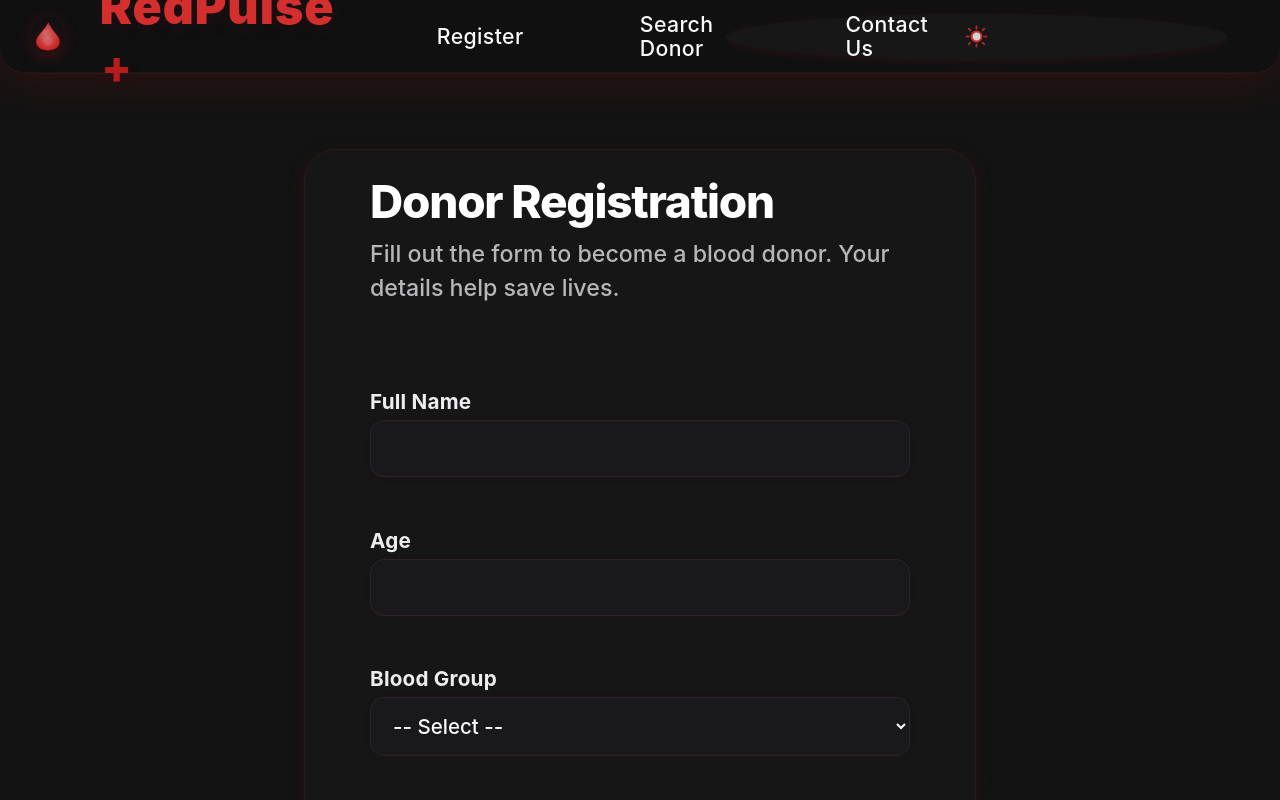
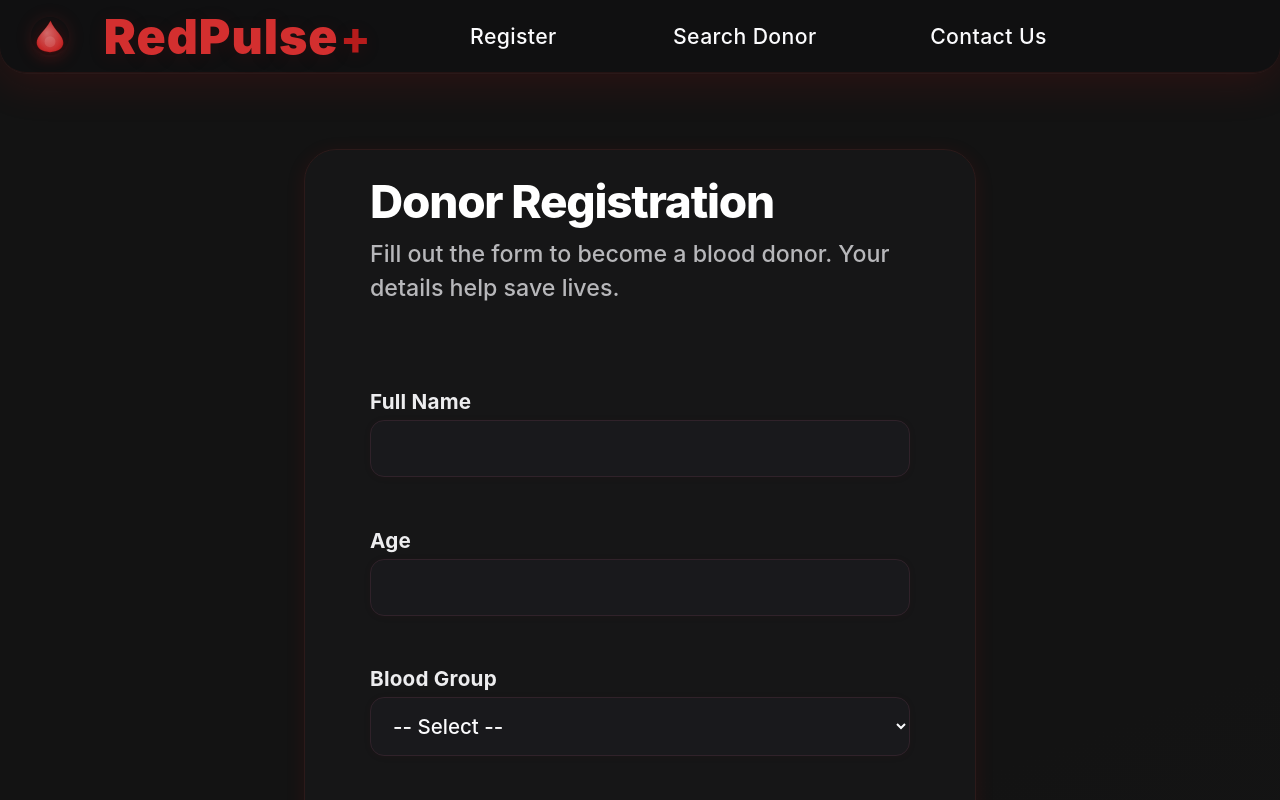
Before and after one commit to Workflow-Manager-admin/red-pulse-redpulse-blood-donation-platform-105386-5cf05dbe-105463, a React (Create React App) app in the folder blood_donation_frontend/: page / in a window 1280 px wide. Shown: the top 800 px of the page. Built offline with nearby package versions, Linux system fonts and the light colour scheme; the HTML template or start-up script is replaced by a standard one.

Commit message:
CheckPoint

```diff
--- a/blood_donation_frontend/src/App.css
+++ b/blood_donation_frontend/src/App.css
@@ -2,9 +2,7 @@
   --color-primary: #d32f2f;
   --color-accent: #b71c1c;
   --color-dark: #151515;
-  --color-light: #fff;
   --color-navbar: #111112;
-  --color-navbar-light: #fafafa;
   --bg-primary: #131313;
   --bg-secondary: #18181b;
   --border-color: #2c1a1a;
@@ -20,24 +18,10 @@
   --radius-sm: 12px;
   --radius-xl: 32px;
   --input-bg: #19191c;
-  --input-bg-light: #fff;
   --input-border: #30222a;
   --transition: 0.24s cubic-bezier(.62, .17, .53, 1.21);
 }
 
-[data-theme="light"] {
-  --color-navbar: #fefefe;
-  --bg-primary: #fbfbfd;
-  --bg-secondary: #f3f3f8;
-  --border-color: #e3e3ec;
-  --card-bg: #fff;
-  --text-primary: #181818;
-  --text-secondary: #656569;
-  --text-heading: #000;
-  --input-bg: #f6f6f8;
-  --input-bg-light: #fff;
-  --input-border: #d32f2f;
-}
 
 body, html {
   background: var(--bg-primary);
--- a/blood_donation_frontend/src/App.js
+++ b/blood_donation_frontend/src/App.js
@@ -1,5 +1,5 @@
-import React, { useState, useEffect, useRef } from "react";
-import { BrowserRouter as Router, Routes, Route, NavLink, useLocation } from "react-router-dom";
+import React, { useRef } from "react";
+import { BrowserRouter as Router, Routes, Route, NavLink } from "react-router-dom";
 import RegisterPage from "./components/RegisterPage";
 import SearchDonorPage from "./components/SearchDonorPage";
 import ContactPage from "./components/ContactPage";
@@ -8,20 +8,11 @@ import "./App.css";
 
 // PUBLIC_INTERFACE
 function App() {
-  const [theme, setTheme] = useState("dark");
   const navRef = useRef(null);
 
+  // Static brand colors
   const red = "#d32f2f";
   const accent = "#b71c1c";
-
-  useEffect(() => {
-    document.documentElement.setAttribute("data-theme", theme);
-  }, [theme]);
-
-  // PUBLIC_INTERFACE
-  const toggleTheme = () => {
-    setTheme(theme === "dark" ? "light" : "dark");
-  };
 
   // Focus management: skip to main button
   function handleSkipToMain(e) {
@@ -66,40 +57,6 @@ function App() {
           r="5.8"
           fill="#fff"
           fillOpacity="0.11"
-        />
-      </svg>
-    );
-  }
-
-  // Custom crisp theme toggle icon
-  function ThemeIcon({ mode }) {
-    if (mode === "dark") {
-      // Sun
-      return (
-        <svg aria-hidden="true" width="28" height="28" viewBox="0 0 24 24" fill="none" stroke={red} strokeWidth="2.1" strokeLinecap="round" strokeLinejoin="round">
-          <circle cx="12" cy="12" r="5.2" fill="#fff" fillOpacity="0.86" />
-          <g stroke={red} opacity="0.82">
-            <line x1="12" y1="1.5" x2="12" y2="4"/>
-            <line x1="12" y1="20" x2="12" y2="22.5"/>
-            <line x1="4" y1="12" x2="1.7" y2="12"/>
-            <line x1="22.3" y1="12" x2="20" y2="12"/>
-            <line x1="5.5" y1="5.5" x2="3.8" y2="3.8"/>
-            <line x1="20.2" y1="20.2" x2="18.5" y2="18.5"/>
-            <line x1="5.5" y1="18.5" x2="3.8" y2="20.2"/>
-            <line x1="18.5" y1="5.5" x2="20.2" y2="3.8"/>
-          </g>
-        </svg>
-      );
-    }
-    // Moon
-    return (
-      <svg aria-hidden="true" width="28" height="28" viewBox="0 0 24 24" fill="none">
-        <path
-          d="M21 15.13A9 9 0 0 1 12.13 3 7 7 0 1 0 21 15.13z"
-          stroke={accent}
-          strokeWidth="2.1"
-          fill="#faf9f2"
-          fillOpacity="0.89"
         />
       </svg>
     );
@@ -208,38 +165,6 @@ function App() {
                 >Contact Us</NavLink>
               </li>
             </ul>
-            <button
-              className="theme-toggle theme-toggle--premium"
-              onClick={toggleTheme}
-              aria-label={`Switch to ${theme === "dark" ? "light" : "dark"} mode`}
-              title={`Switch to ${theme === "dark" ? "light" : "dark"} mode`}
-              type="button"
-              tabIndex={0}
-              aria-pressed={theme === "light"}
-              style={{
-                display: "flex",
-                alignItems: "center",
-                minWidth: 54,
-                minHeight: 46,
-                justifyContent: "center",
-                borderRadius: "50%",
-                background: "rgba(255,255,255,0.03)",
-                boxShadow: "0 2px 12px 0 rgba(211,47,47,0.08), 0 1.5px 5px #b71c1c14",
-                marginLeft: "2.8em",
-                marginRight: "1.0em",
-                transition: "background 0.21s"
-              }}
-            >
-              <ThemeIcon mode={theme} />
-              <span style={{
-                position: "absolute",
-                left: "-9999px",
-                opacity: 0,
-                pointerEvents: "none"
-              }}>
-                {theme === "dark" ? "Light theme" : "Dark theme"}
-              </span>
-            </button>
           </nav>
           <main className="content" id="main-content" tabIndex="-1">
             <Routes>
```
Also changed, not shown: 1 other file (tests, documents, lock files or other folders).
